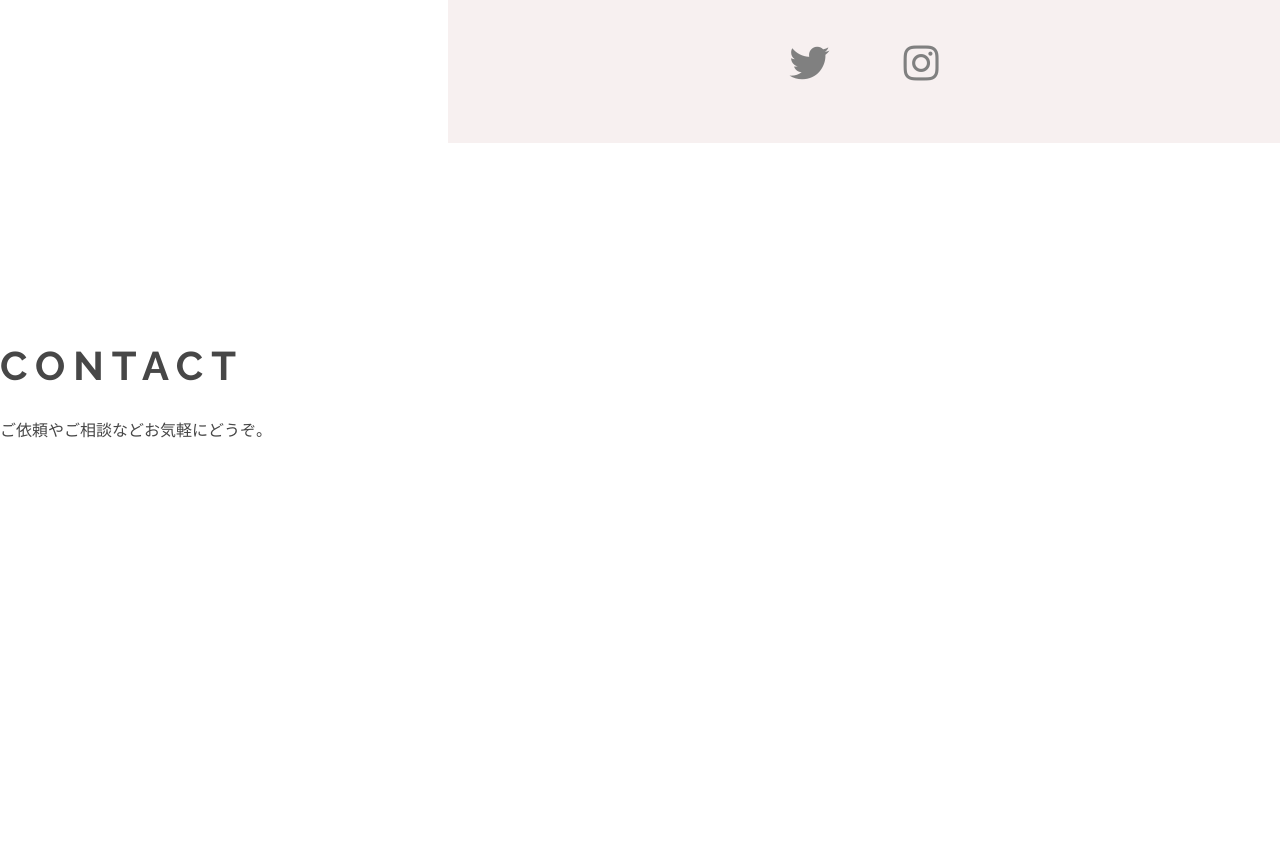
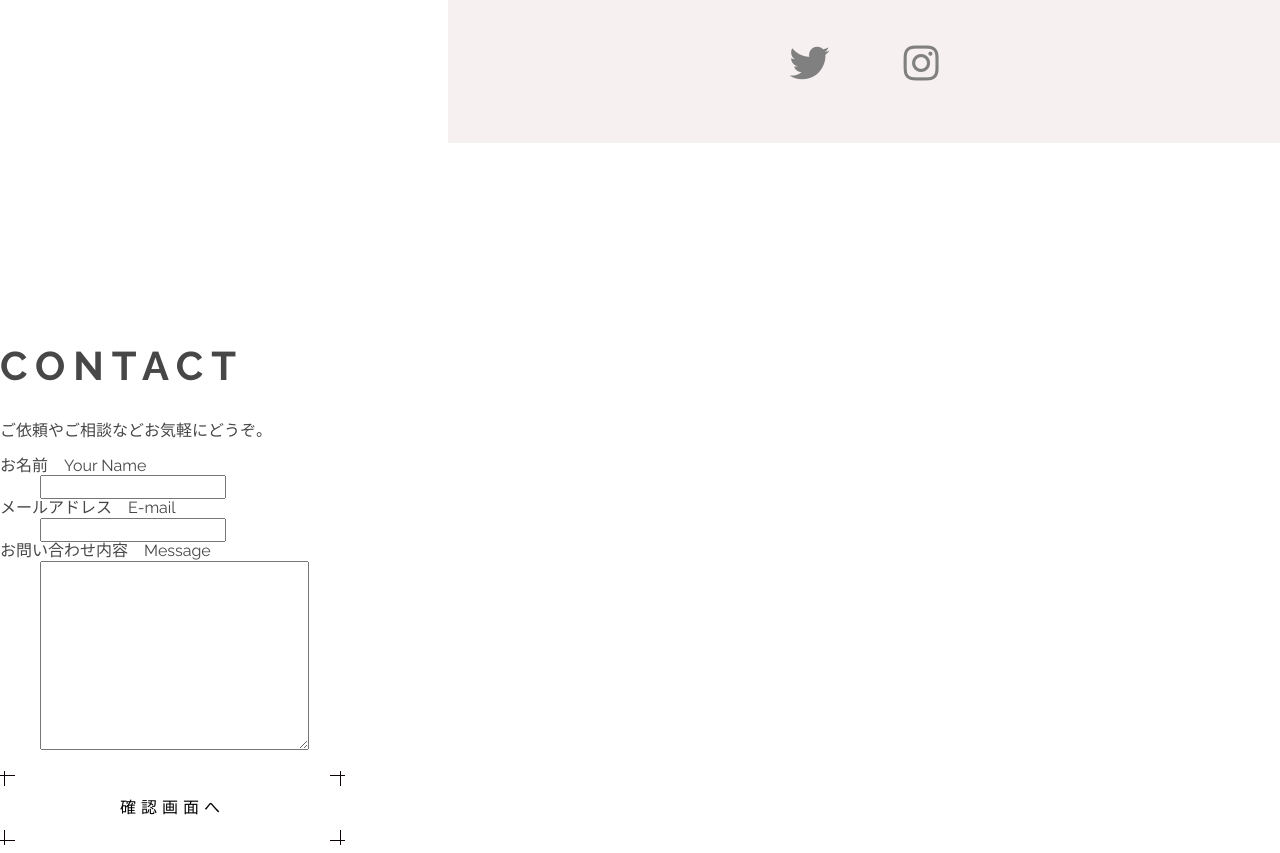
Before and after one commit to ryukam10k/yuki_hp, a website: page index.html in a window 1280 px wide. Shown: the part 3331-4184 px from the top of the page. Before the commit the page ends 3972 px from the top, so only its background shows below. Drawn offline with Linux system fonts and the light colour scheme.

Commit message:
CONTACT用のHTMLを追加。

```diff
--- a/index.html
+++ b/index.html
@@ -122,7 +122,17 @@
                 <p>ご依頼やご相談などお気軽にどうぞ。</p>
             </div>
             <div class="Contact__body">
-
+                <form action="">
+                    <dl>
+                        <dt>お名前　Your Name</dt>
+                        <dd><input type="text" name="" id=""></dd>
+                        <dt>メールアドレス　E-mail</dt>
+                        <dd><input type="email" name="" id=""></dd>
+                        <dt>お問い合わせ内容　Message</dt>
+                        <dd><textarea name="" id="" cols="30" rows="10"></textarea></dd>
+                    </dl>
+                    <input class="button" type="submit" value="確認画面へ">
+                </form>
             </div>
         </div>
     </section>
--- a/src/scss/components/parts/_buttons.scss
+++ b/src/scss/components/parts/_buttons.scss
@@ -2,6 +2,7 @@
 	line-height: 50px;
     display: inline-block;
     padding: 12px 120px;
+    border: 0;
     text-transform: uppercase;
     letter-spacing: 5px;
 	text-align: center;
```
Also changed, not shown: dist/css/main.css, dist/css/main.min.css.
